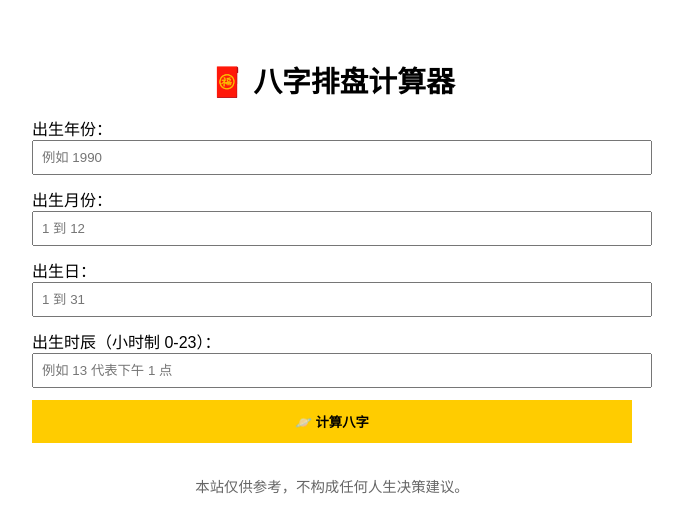
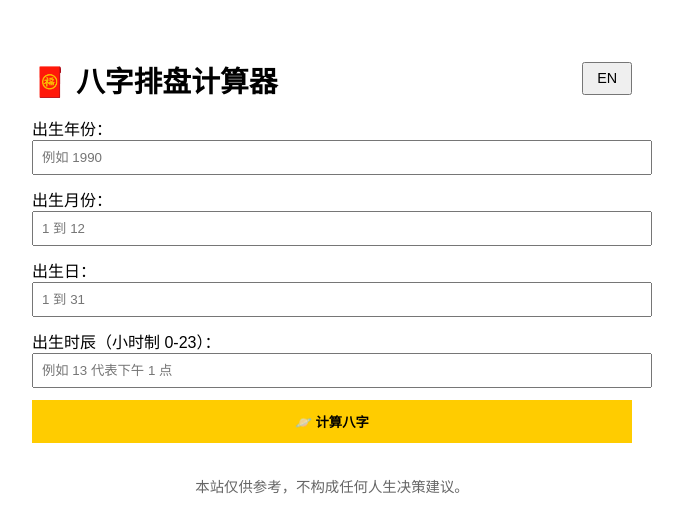
Before and after one commit to deep-geo/8zi, a React (Create React App) app: page / in a window 1280 px wide. Shown: the top 532 px of the page, without its empty margins (308-991 px from the left). Built offline with nearby package versions, Linux system fonts and the light colour scheme.

Commit message:
Fix: move updated BaziCalculator.jsx into src/

```diff
--- a/src/BaziCalculator.jsx
+++ b/src/BaziCalculator.jsx
@@ -8,6 +8,48 @@ export default function BaziCalculator() {
     hour: "",
   });
   const [baziResult, setBaziResult] = useState(null);
+  const [lang, setLang] = useState("zh");
+
+  const labels = {
+    zh: {
+      title: "🧧 八字排盘计算器",
+      year: "出生年份：",
+      month: "出生月份：",
+      day: "出生日：",
+      hour: "出生时辰（小时制 0-23）：",
+      placeholderYear: "例如 1990",
+      placeholderMonth: "1 到 12",
+      placeholderDay: "1 到 31",
+      placeholderHour: "例如 13 代表下午 1 点",
+      calculate: "🪐 计算八字",
+      result: "🧩 排盘结果",
+      yearPillar: "年柱：",
+      monthPillar: "月柱：",
+      dayPillar: "日柱：",
+      hourPillar: "时柱：",
+      disclaimer: "本站仅供参考，不构成任何人生决策建议。",
+      switchLang: "EN"
+    },
+    en: {
+      title: "🧧 Bazi Calculator",
+      year: "Year of Birth:",
+      month: "Month of Birth:",
+      day: "Day of Birth:",
+      hour: "Hour (0–23):",
+      placeholderYear: "e.g. 1990",
+      placeholderMonth: "1 to 12",
+      placeholderDay: "1 to 31",
+      placeholderHour: "e.g. 13 means 1 PM",
+      calculate: "🪐 Calculate Bazi",
+      result: "🧩 Bazi Result",
+      yearPillar: "Year Pillar:",
+      monthPillar: "Month Pillar:",
+      dayPillar: "Day Pillar:",
+      hourPillar: "Hour Pillar:",
+      disclaimer: "For reference only. Not professional advice.",
+      switchLang: "中文"
+    }
+  };
 
   const handleChange = (e) => {
     setFormData({ ...formData, [e.target.name]: e.target.value });
@@ -25,39 +67,45 @@ export default function BaziCalculator() {
 
   return (
     <div style={{ padding: "2rem", maxWidth: "600px", margin: "auto", fontFamily: "sans-serif" }}>
-      <h1 style={{ fontSize: "1.8rem", marginBottom: "1rem", textAlign: "center" }}>🧧 八字排盘计算器</h1>
+      <div style={{ display: "flex", justifyContent: "space-between", alignItems: "center" }}>
+        <h1 style={{ fontSize: "1.8rem", marginBottom: "1rem" }}>{labels[lang].title}</h1>
+        <button onClick={() => setLang(lang === "zh" ? "en" : "zh")} style={{ padding: "0.4rem 0.8rem", fontSize: "0.9rem" }}>
+          {labels[lang].switchLang}
+        </button>
+      </div>
+
       <div style={{ display: "grid", gap: "0.75rem" }}>
         <label>
-          出生年份：
-          <input type="number" name="year" placeholder="例如 1990" onChange={handleChange} style={{ width: "100%", padding: "0.5rem" }} />
+          {labels[lang].year}
+          <input type="number" name="year" placeholder={labels[lang].placeholderYear} onChange={handleChange} style={{ width: "100%", padding: "0.5rem" }} />
         </label>
         <label>
-          出生月份：
-          <input type="number" name="month" placeholder="1 到 12" onChange={handleChange} style={{ width: "100%", padding: "0.5rem" }} />
+          {labels[lang].month}
+          <input type="number" name="month" placeholder={labels[lang].placeholderMonth} onChange={handleChange} style={{ width: "100%", padding: "0.5rem" }} />
         </label>
         <label>
-          出生日：
-          <input type="number" name="day" placeholder="1 到 31" onChange={handleChange} style={{ width: "100%", padding: "0.5rem" }} />
+          {labels[lang].day}
+          <input type="number" name="day" placeholder={labels[lang].placeholderDay} onChange={handleChange} style={{ width: "100%", padding: "0.5rem" }} />
         </label>
         <label>
-          出生时辰（小时制 0-23）：
-          <input type="number" name="hour" placeholder="例如 13 代表下午 1 点" onChange={handleChange} style={{ width: "100%", padding: "0.5rem" }} />
+          {labels[lang].hour}
+          <input type="number" name="hour" placeholder={labels[lang].placeholderHour} onChange={handleChange} style={{ width: "100%", padding: "0.5rem" }} />
         </label>
-        <button onClick={calculateBazi} style={{ padding: "0.75rem", backgroundColor: "#ffcc00", border: "none", cursor: "pointer", fontWeight: "bold" }}>🪐 计算八字</button>
+        <button onClick={calculateBazi} style={{ padding: "0.75rem", backgroundColor: "#ffcc00", border: "none", cursor: "pointer", fontWeight: "bold" }}>{labels[lang].calculate}</button>
       </div>
 
       {baziResult && (
         <div style={{ marginTop: "2rem", padding: "1.5rem", backgroundColor: "#f9f9f9", borderRadius: "8px" }}>
-          <h2 style={{ fontSize: "1.25rem", marginBottom: "1rem" }}>🧩 排盘结果</h2>
-          <p><strong>年柱：</strong>{baziResult.yearPillar}</p>
-          <p><strong>月柱：</strong>{baziResult.monthPillar}</p>
-          <p><strong>日柱：</strong>{baziResult.dayPillar}</p>
-          <p><strong>时柱：</strong>{baziResult.hourPillar}</p>
+          <h2 style={{ fontSize: "1.25rem", marginBottom: "1rem" }}>{labels[lang].result}</h2>
+          <p><strong>{labels[lang].yearPillar}</strong>{baziResult.yearPillar}</p>
+          <p><strong>{labels[lang].monthPillar}</strong>{baziResult.monthPillar}</p>
+          <p><strong>{labels[lang].dayPillar}</strong>{baziResult.dayPillar}</p>
+          <p><strong>{labels[lang].hourPillar}</strong>{baziResult.hourPillar}</p>
         </div>
       )}
 
       <div style={{ marginTop: "2rem", textAlign: "center", fontSize: "0.9rem", color: "#666" }}>
-        本站仅供参考，不构成任何人生决策建议。
+        {labels[lang].disclaimer}
       </div>
     </div>
   );
```
